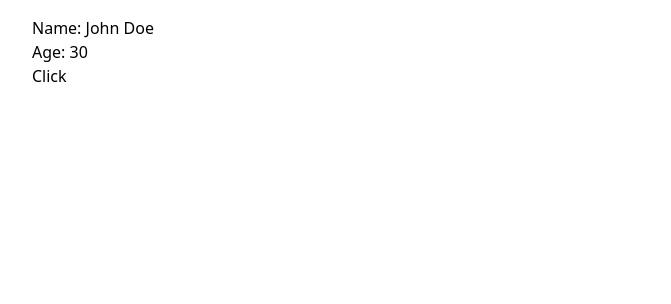
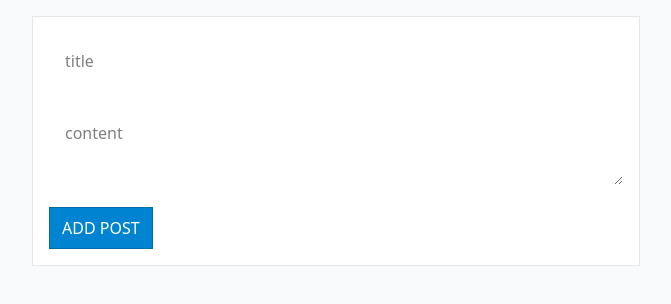
Before and after one commit to 07Rinat07/Vue-3-options-api-Vue-Router-Pinia, a Vue app: page / in a window 1280 px wide. Shown: the top 304 px of the page, without its empty margins (304-975 px from the left). Built offline with nearby package versions, Linux system fonts and the light colour scheme.

Commit message:
Форма для добавления постов

```diff
--- a/index.html
+++ b/index.html
@@ -6,7 +6,7 @@
     <meta name="viewport" content="width=device-width, initial-scale=1.0">
     <title>Vite App</title>
   </head>
-  <body>
+  <body class="bg-gray-50">
     <div id="app"></div>
     <script type="module" src="/src/main.js"></script>
   </body>
--- a/src/App.vue
+++ b/src/App.vue
@@ -1,12 +1,17 @@
 <template>
   <div class="w-1/2 mx-auto p-4">
-      <div>Name: {{ person.name }}</div>
-      <div>Age: {{ person.age }}</div>
-    <div>
-      <span @click="sayOne(222222)">Click</span>
+    <div class="p-4 bg-white border border-gray-200">
+      <div class=mb-4>
+        <input type="text" placeholder="title" class="border-gray-200 p-4 w-full">
+      </div>
+      <div class="mb-4">
+         <textarea placeholder="content" class="border-gray-200 p-4 w-full"></textarea>
+      </div>
+      <div>
+        <a href="#" class="inline-block px-3 py-2 bg-sky-600 border border-sky-700 text-white">ADD POST</a>
+      </div>
     </div>
   </div>
-
 </template>
 
 <script>
```
